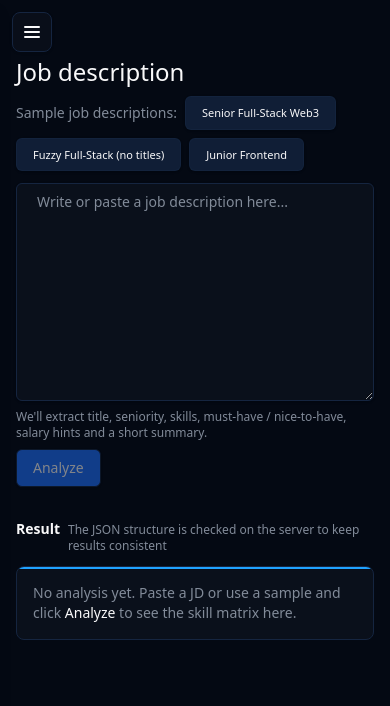
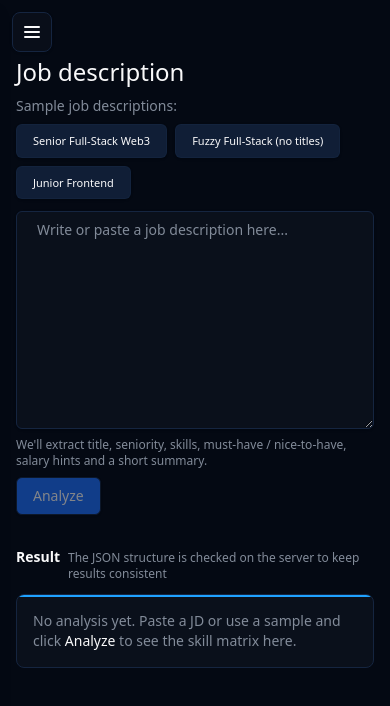
Before and after one commit to Sacarima/Ai-Job-Description, a Next.js app: page / in a window 390 px wide. Shown: the top 706 px of the page. Built offline with nearby package versions, Linux system fonts and the light colour scheme.

Commit message:
featuring: button align on mobile screens

```diff
--- a/src/components/analysis/JdAnalyzer.tsx
+++ b/src/components/analysis/JdAnalyzer.tsx
@@ -76,10 +76,11 @@ export function JdAnalyzer() {
           <h1 id="jd-input-title" className="text-2xl font-medium text-foreground">
             Job description
           </h1>
-          <div className="flex items-center flex-wrap gap-2">
-            <span className="text-sm font-medium text-muted-foreground">
+          <div className="flex flex-wrap gap-2 items-center">
+  <span className="text-sm font-medium text-muted-foreground w-full sm:w-auto">
     Sample job descriptions:
   </span>
+
   {SAMPLE_JDS.map((sample) => (
     <Button
       key={sample.key}
@@ -87,7 +88,7 @@ export function JdAnalyzer() {
       onClick={() => handleUseSample(sample.description)}
       className="cursor-pointer rounded-full border border-border/70
                  bg-secondary/80 px-3 py-1 text-[11px] font-medium
-                text-secondary-foreground
+                 text-secondary-foreground whitespace-nowrap
                  hover:bg-secondary hover:border-border
                  focus-visible:outline-none focus-visible:ring-2
                  focus-visible:ring-ring focus-visible:ring-offset-2
@@ -97,6 +98,7 @@ export function JdAnalyzer() {
     </Button>
   ))}
 </div>
+
         </header>
 
         <div className="space-y-2 pt-2">
```
Lines whose indentation alone changed are shown as unchanged.
